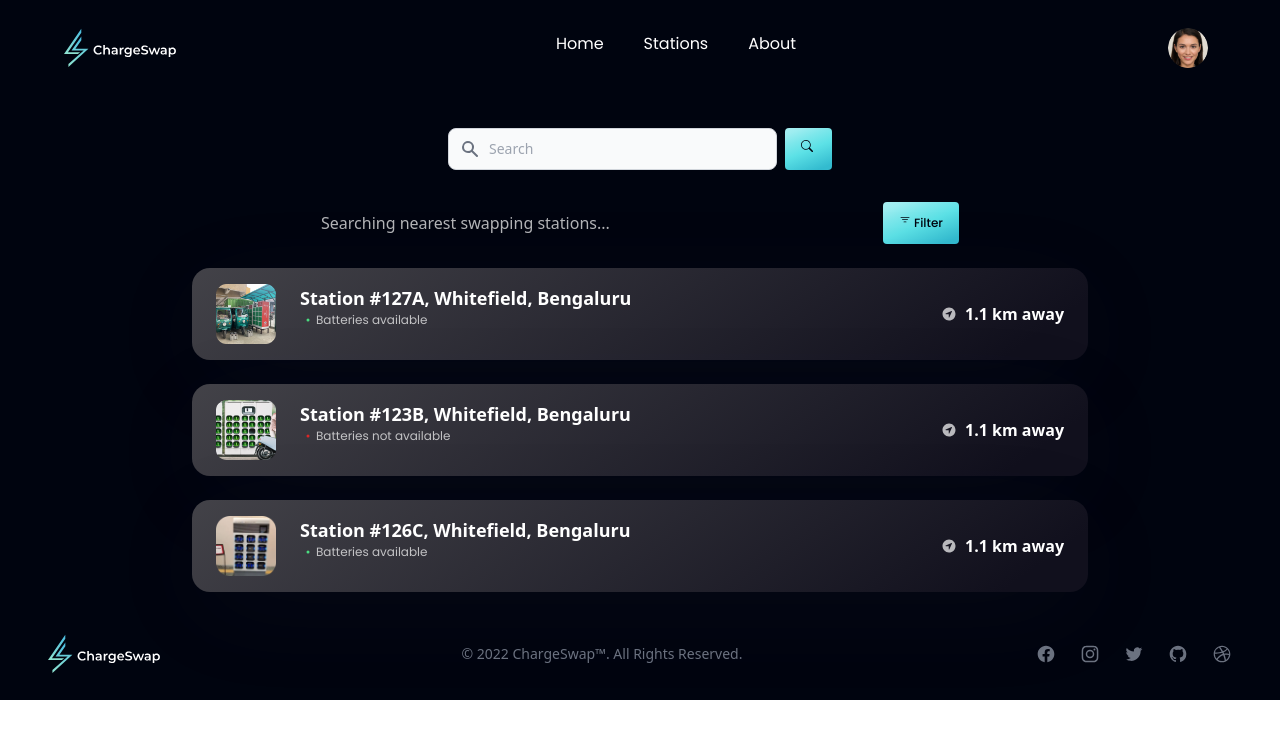
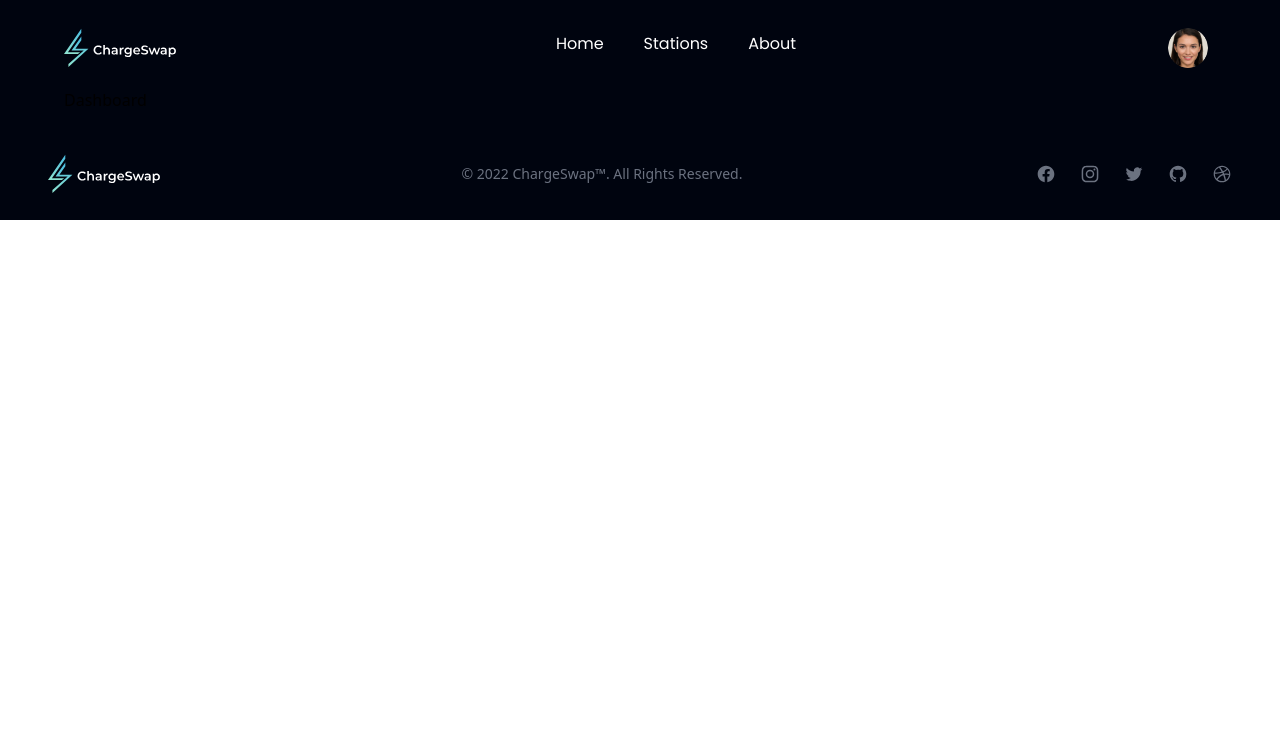
Before and after one commit to CommanderAstern/ChargeSwap, a React (Vite) app in the folder client/: page / in a window 1280 px wide. Shown: the top 738 px of the page. Built offline with nearby package versions, Linux system fonts and the light colour scheme.

Commit message:
Add Router Functionality

```diff
--- a/client/package.json
+++ b/client/package.json
@@ -12,7 +12,8 @@
     "ethers": "^5.7.2",
     "react": "^18.2.0",
     "react-dom": "^18.2.0",
-    "react-icons": "^4.7.1"
+    "react-icons": "^4.7.1",
+    "react-router-dom": "^6.4.4"
   },
   "devDependencies": {
     "@types/react": "^18.0.24",
--- a/client/src/components/Navbar.jsx
+++ b/client/src/components/Navbar.jsx
@@ -25,7 +25,7 @@ const Navbar = () => {
                 ${index === navLinks.length - 1 ? "mr-0" : "mr-10"}
                 text-white hover:text-teal-200`}
             >
-              <a href={`#${nav.id}`}>{nav.title}</a>
+              <a href={`/${nav.id}`}>{nav.title}</a>
             </li>
           ))}
         </ul>
--- a/client/src/components/Station.jsx
+++ b/client/src/components/Station.jsx
@@ -71,7 +71,8 @@ const InfoCard = ({ title, value, icon }) => {
   );
 };
 
-const Station = () => {
+const Station = ({id}) => {
+  console.log(id);
   return (
     <div>
       <div className={`${styles.flexCenter} ${styles.paddingX} flex-col`}>
--- a/client/src/main.jsx
+++ b/client/src/main.jsx
@@ -1,10 +1,25 @@
-import React from 'react'
-import ReactDOM from 'react-dom/client'
-import App from './App'
-import './index.css'
+import React from "react";
+import ReactDOM from "react-dom/client";
+import App from "./pages/App";
+import "./index.css";
+import { BrowserRouter, Route } from "react-router-dom";
+import Router from "./router";
+import styles from "./style";
+import { Navbar, Footer } from "./components";
 
-ReactDOM.createRoot(document.getElementById('root')).render(
+ReactDOM.createRoot(document.getElementById("root")).render(
   <React.StrictMode>
-    <App />
+    <div className="bg-primary w-full overflow-hidden">
+      <div className={`${styles.paddingX} ${styles.flexCenter}`}>
+        <div className={`${styles.boxWidth}`}>
+          <Navbar />
+        </div>
+      </div>
+
+      <BrowserRouter>
+        <Router />
+      </BrowserRouter>
+      <Footer />
+    </div>
   </React.StrictMode>
-)
+);
--- a/client/src/App.jsx
+++ b/client/src/pages/About.jsx
@@ -1,5 +1,5 @@
 import React, { useState } from "react";
-import styles from "./style";
+import styles from "../style";
 
 import {
   Navbar,
@@ -7,25 +7,25 @@ import {
   Station,
   SearchStations,
   Dashboard,
-} from "./components";
+} from "../components";
 
-const App = () => {
+export const About = () => {
   return (
-    <div className="bg-primary w-full overflow-hidden">
-      <div className={`${styles.paddingX} ${styles.flexCenter}`}>
+    <div>
+      {/* <div className={`${styles.paddingX} ${styles.flexCenter}`}>
         <div className={`${styles.boxWidth}`}>
           <Navbar />
         </div>
-      </div>
+      </div> */}
 
       <div className={`bg-primary ${styles.flexCenter} ${styles.paddingX} `}>
         <div className={`${styles.boxWidth}`}>
-          <SearchStations />
+          <Dashboard />
         </div>
       </div>
-      <Footer />
+      {/* <Footer /> */}
     </div>
   );
 };
 
-export default App;
+export default About;
--- /dev/null
+++ b/client/src/pages/App.jsx
@@ -0,0 +1,31 @@
+import React, { useState } from "react";
+import styles from "../style";
+
+import {
+  Navbar,
+  Footer,
+  Station,
+  SearchStations,
+  Dashboard,
+} from "../components";
+
+export const App = () => {
+  return (
+    <div>
+      {/* <div className={`${styles.paddingX} ${styles.flexCenter}`}>
+        <div className={`${styles.boxWidth}`}>
+          <Navbar />
+        </div>
+      </div> */}
+
+      <div className={`bg-primary ${styles.flexCenter} ${styles.paddingX} `}>
+        <div className={`${styles.boxWidth}`}>
+          <Dashboard />
+        </div>
+      </div>
+
+    </div>
+  );
+};
+
+export default App;
--- /dev/null
+++ b/client/src/pages/StationInfo.jsx
@@ -0,0 +1,35 @@
+import React, { useState } from "react";
+import { useParams } from "react-router-dom";
+import styles from "../style";
+
+import {
+  Navbar,
+  Footer,
+  Station,
+  SearchStations,
+  Dashboard,
+} from "../components";
+
+export const Stations = () => {
+    //query parametes
+    const { id } = useParams();
+
+  return (
+    <div>
+      {/* <div className={`${styles.paddingX} ${styles.flexCenter}`}>
+        <div className={`${styles.boxWidth}`}>
+          <Navbar />
+        </div>
+      </div> */}
+
+      <div className={`bg-primary ${styles.flexCenter} ${styles.paddingX} `}>
+        <div className={`${styles.boxWidth}`}>
+          <Station id ={id}/>
+        </div>
+      </div>
+      {/* <Footer /> */}
+    </div>
+  );
+};
+
+export default Stations;
--- /dev/null
+++ b/client/src/pages/Stations.jsx
@@ -0,0 +1,31 @@
+import React, { useState } from "react";
+import styles from "../style";
+
+import {
+  Navbar,
+  Footer,
+  Station,
+  SearchStations,
+  Dashboard,
+} from "../components";
+
+export const Stations = () => {
+  return (
+    <div>
+      {/* <div className={`${styles.paddingX} ${styles.flexCenter}`}>
+        <div className={`${styles.boxWidth}`}>
+          <Navbar />
+        </div>
+      </div> */}
+
+      <div className={`bg-primary ${styles.flexCenter} ${styles.paddingX} `}>
+        <div className={`${styles.boxWidth}`}>
+          <SearchStations />
+        </div>
+      </div>
+      {/* <Footer /> */}
+    </div>
+  );
+};
+
+export default Stations;
--- /dev/null
+++ b/client/src/router.jsx
@@ -0,0 +1,26 @@
+// @/src/router.tsx
+import { GiRoyalLove } from "react-icons/gi";
+import { Routes, Route } from "react-router-dom";
+
+import  App  from "./pages/App";
+import  Stations  from "./pages/Stations";
+import  StationInfo  from "./pages/StationInfo";
+// import { Other } from "./pages/Other";
+// import { NotFound } from "./pages/NotFound";
+
+export const Router = () => {
+  return (
+    <Routes>
+      <Route index element={<App />} />
+      <Route path="/home" element={<App />} />
+      <Route path="/stations" element={<Stations />} />
+      <Route path = "/stations/:id" element = {<StationInfo />} />
+
+
+      {/* <Route path="/other" element={<Other />} /> */}
+      {/* <Route path="*" element={<NotFound />} /> */}
+    </Routes>
+  );
+};
+
+export default Router;
```
Also changed, not shown: 1 other file (tests, documents, lock files or other folders).
